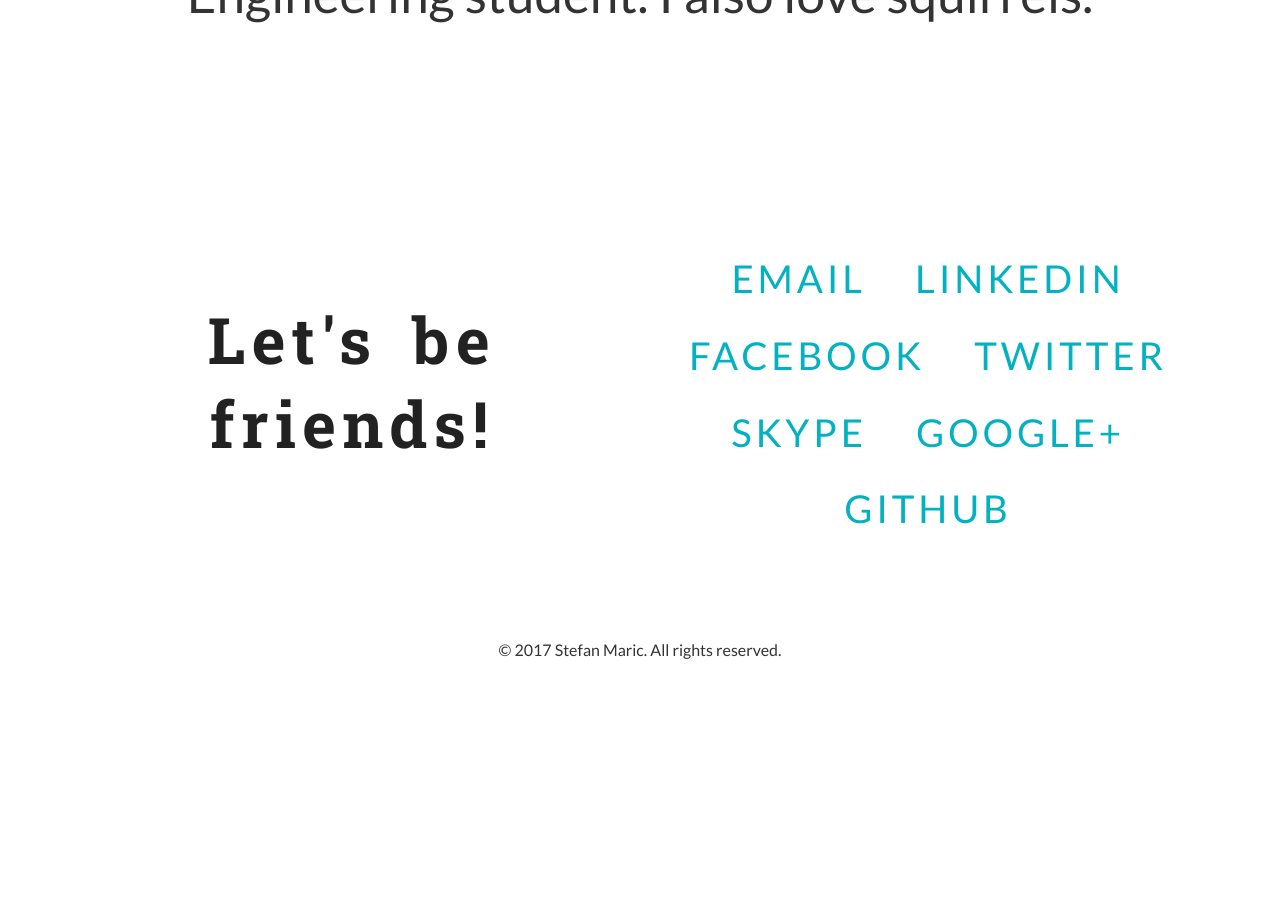
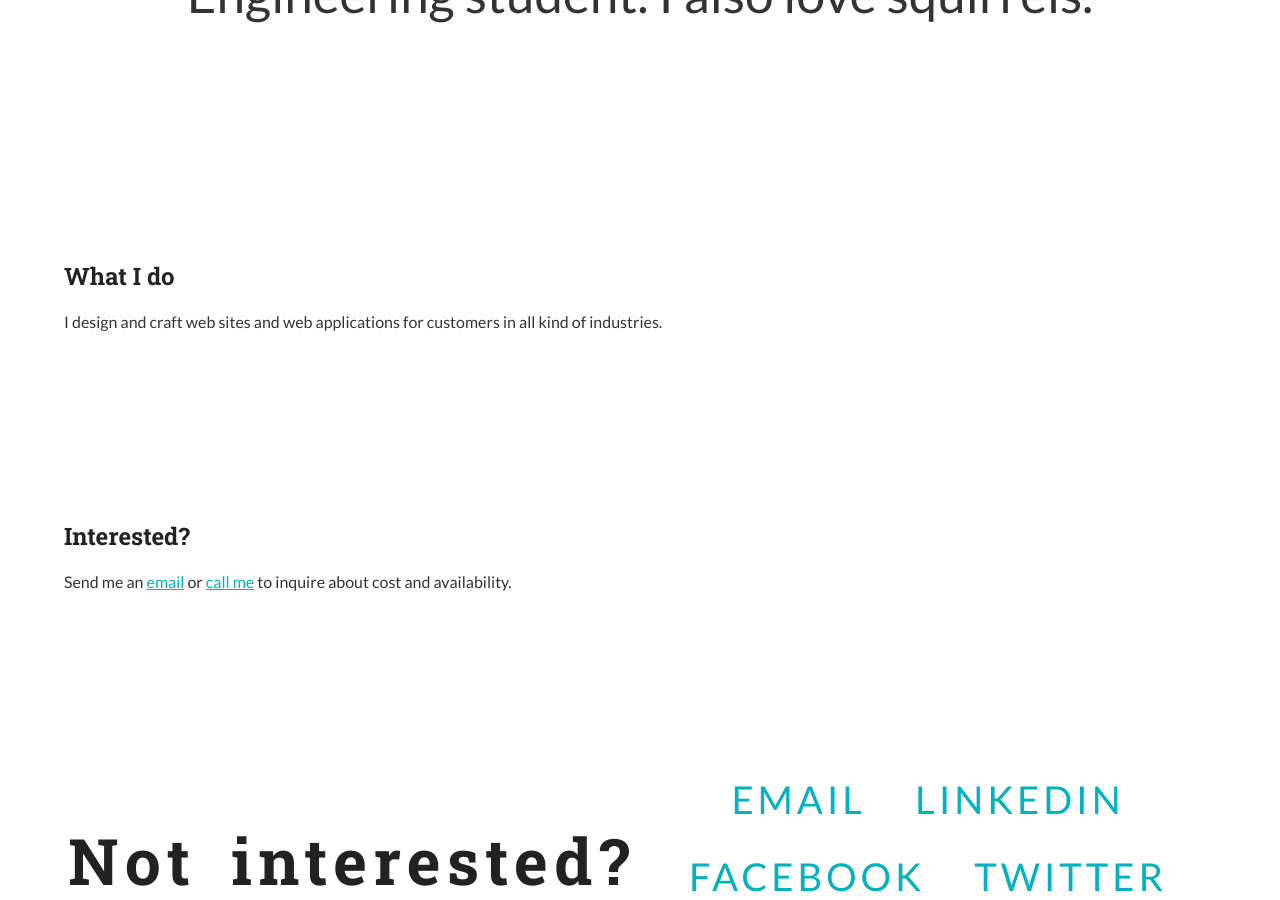
Before and after one commit to stefanmaric/stefanmaric.github.io, a Jekyll site: the page built from index.html, in a window 1280 px wide and 900 px high, scrolled down 1035 px. Built offline with Jekyll 4.4.1, drawn with Linux system fonts in a browser that asks for light colours; before the commit the page ends 1694 px from its top, so only the background shows below that; some of the changed text lies outside the part shown.

Commit message:
Add my activity section

```diff
--- a/index.html
+++ b/index.html
@@ -16,9 +16,29 @@ layout: default
   I also love squirrels.
   </p>
 </section>
+<section id="what-i-do" class="tall">
+  <div>
+    <h2>What I do</h2>
+  </div>
+  <div>
+    <p>
+      I design and craft web sites and web applications for customers in all kind of industries.
+    </p>
+  </div>
+</section>
+<section id="interested" class="tall">
+  <div>
+    <h2>Interested?</h2>
+  </div>
+  <div>
+    <p>
+      Send me an <a href="mailto:me@stefanmaric.com">email</a> or <a href="tel:+584125361889">call me</a> to inquire about cost and availability.
+    </p>
+  </div>
+</section>
 <section id="contact" class="tall clearfix">
   <div>
-    <h2>Let's be friends!</h2>
+    <h2>Not interested? — Let's be friends!</h2>
   </div>
   <div>
     <ul class="clearfix">
```
